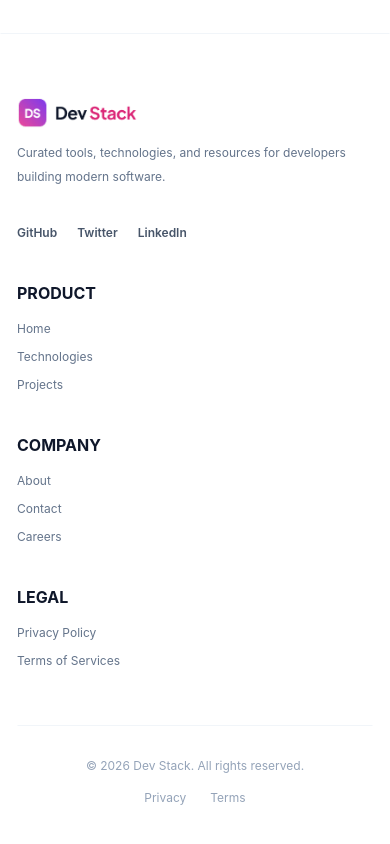
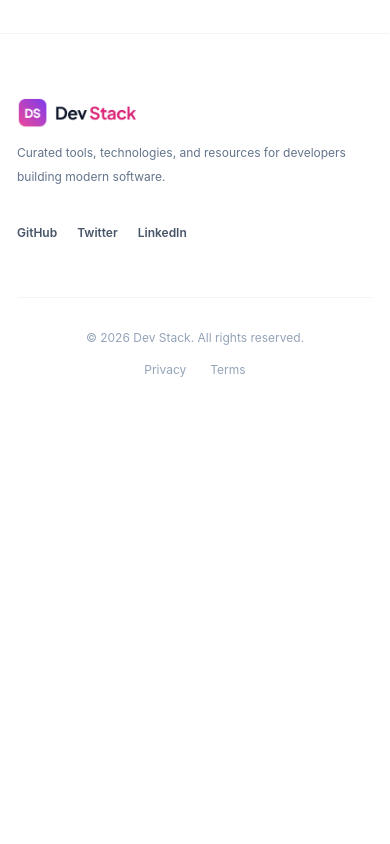
Before and after one commit to Mrehmanx64/devstack-assignment5, a React (Vite) app: page / in a window 390 px wide. Shown: the part 4289-5133 px from the top of the page. After the commit the page ends 4717 px from the top, so only its background shows below. Built offline with nearby package versions, Linux system fonts and the light colour scheme.

Commit message:
hide footer links on mobile

```diff
--- a/src/components/Footer.tsx
+++ b/src/components/Footer.tsx
@@ -26,7 +26,7 @@ const Footer = () => {
             </div>
           </div>
 
-          <div>
+          <div className="hidden md:block">
             <h2 className="font-bold text-[#0F172A] uppercase mb-4">Product</h2>
 
             <ul className="space-y-3 text-xs text-[#64748B]">
@@ -36,7 +36,7 @@ const Footer = () => {
             </ul>
           </div>
 
-          <div>
+          <div className="hidden md:block">
             <h2 className="font-bold text-[#0F172A] uppercase mb-4">Company</h2>
 
             <ul className="space-y-3 text-xs text-[#64748B]">
@@ -46,7 +46,7 @@ const Footer = () => {
             </ul>
           </div>
 
-          <div>
+          <div className="hidden md:block">
             <h2 className="font-bold text-[#0F172A] uppercase mb-4">Legal</h2>
 
             <ul className="space-y-3 text-xs text-[#64748B]">
```
